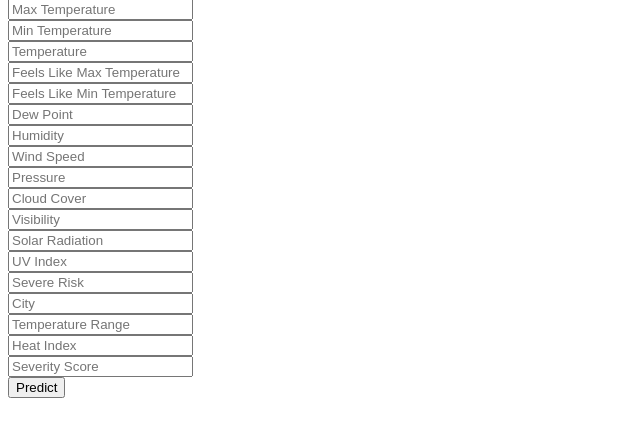
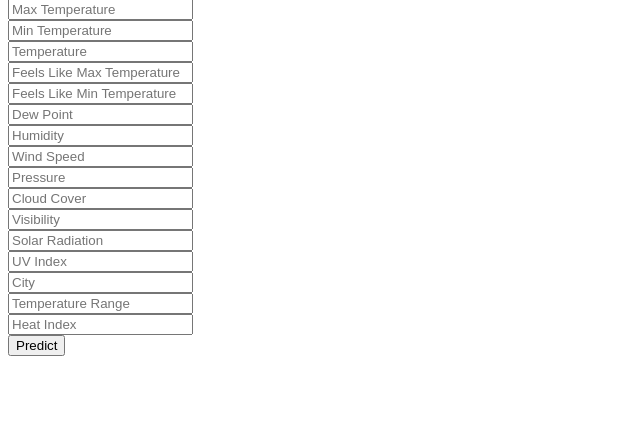
Before and after one commit to kagHarsh/urban_pandas, a Flask app: page / in a window 1280 px wide. Shown: the part 81-518 px from the top of the page, without its empty margins (0-640 px from the left). Run offline with Flask 3, Linux system fonts and the light colour scheme; parts of the project's set-up code (start-up, migrations or seed data) failed here and were passed over.

Commit message:
final changes

```diff
--- a/app.py
+++ b/app.py
@@ -29,7 +29,7 @@ def predict_api():
             'tempmax', 'tempmin', 'temp',
             'feelslikemax', 'feelslikemin', 'dew', 'humidity', 'windspeed',
             'pressure', 'cloudcover', 'visibility', 'solarradiation'
-            , 'uvindex', 'severerisk', 'City', 'Temp_Range', 'Heat_Index', 'Severity_Score'
+            , 'uvindex', 'City', 'Temp_Range', 'Heat_Index'
         ]
 
         # Convert the data into a numpy array
--- a/templates/home.html
+++ b/templates/home.html
@@ -29,11 +29,9 @@
       <input type="text" name="visibility" placeholder="Visibility" required="required" /><br>
       <input type="text" name="solarradiation" placeholder="Solar Radiation" required="required" /><br>
       <input type="text" name="uvindex" placeholder="UV Index" required="required" /><br>
-      <input type="text" name="severerisk" placeholder="Severe Risk" required="required" /><br>
       <input type="text" name="City" placeholder="City" required="required" /><br>
       <input type="text" name="Temp_Range" placeholder="Temperature Range" required="required" /><br>
       <input type="text" name="Heat_Index" placeholder="Heat Index" required="required" /><br>
-      <input type="text" name="Severity_Score" placeholder="Severity Score" required="required" /><br>
 
       <button type="submit" class="btn btn-primary btn-block btn-large">Predict</button>
     </form>
```
Also changed, not shown: 2 other files.
